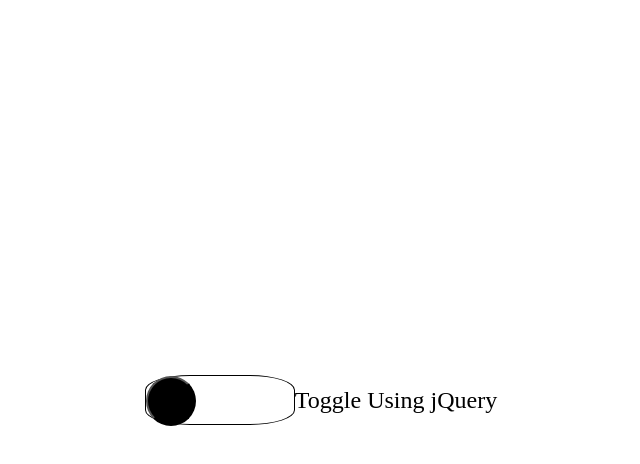
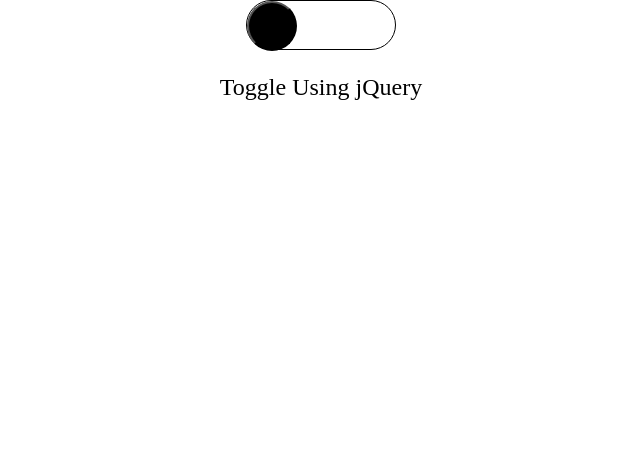
Before and after one commit to DevJosephLee/code-journal-jquery, a website: page index.html in a window 1280 px wide. Shown: the whole page, without its empty margins (319-959 px from the left). Drawn offline with nearby package versions, Linux system fonts and the light colour scheme.

Commit message:
finish jquery toggler

```diff
--- a/css/layout.css
+++ b/css/layout.css
@@ -22,8 +22,8 @@
   justify-content: center;
 }
 
-.align-center {
-  align-items: center;
+.center {
+  text-align: center;
 }
 
 @media screen and (min-width: 768px) {
--- a/css/styles.css
+++ b/css/styles.css
@@ -2,7 +2,7 @@
   width: 150px;
   height: 50px;
   border: black 1px solid;
-  border-radius: 30%;
+  border-radius: 25px;;
   position: relative;
 }
 
@@ -10,7 +10,7 @@
   width: 150px;
   height: 50px;
   border: white 1px solid;
-  border-radius: 30%;
+  border-radius: 25px;
   position: relative;
 }
 
--- a/index.html
+++ b/index.html
@@ -19,22 +19,18 @@
   <header>
   </header>
   <main>
-    <!-- <div>
-      <button class="button">Click Me!</button>
-      <p class="hello-world">Hello World</p>
-    </div> -->
     <div class="container">
-      <div class="bg-white row align-center justify-center">
-        <!-- <div class="row justify-center align-center"> -->
+      <div class="bg-white">
+        <div class="row justify-center">
           <div class="toggler-container">
             <div class="toggler-container-black">
               <button class="toggler-black"></button>
             </div>
           </div>
-        <!-- </div> -->
-        <!-- <div class="row justify-center align-center"> -->
+        </div>
+        <div class="center">
           <p class="toggle-text-black">Toggle Using jQuery</p>
-        <!-- </div> -->
+        </div>
       </div>
     </div>
   </main>
```
